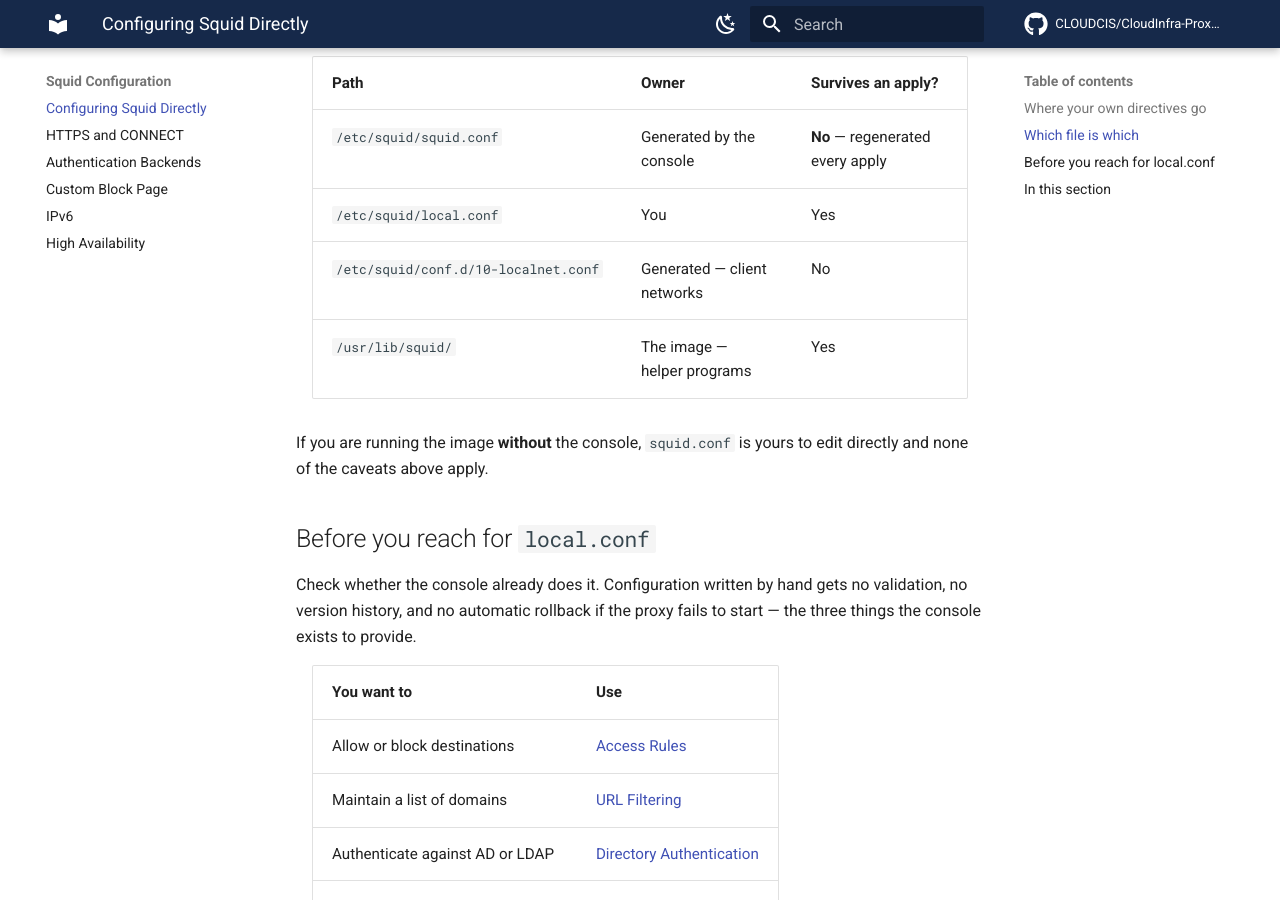
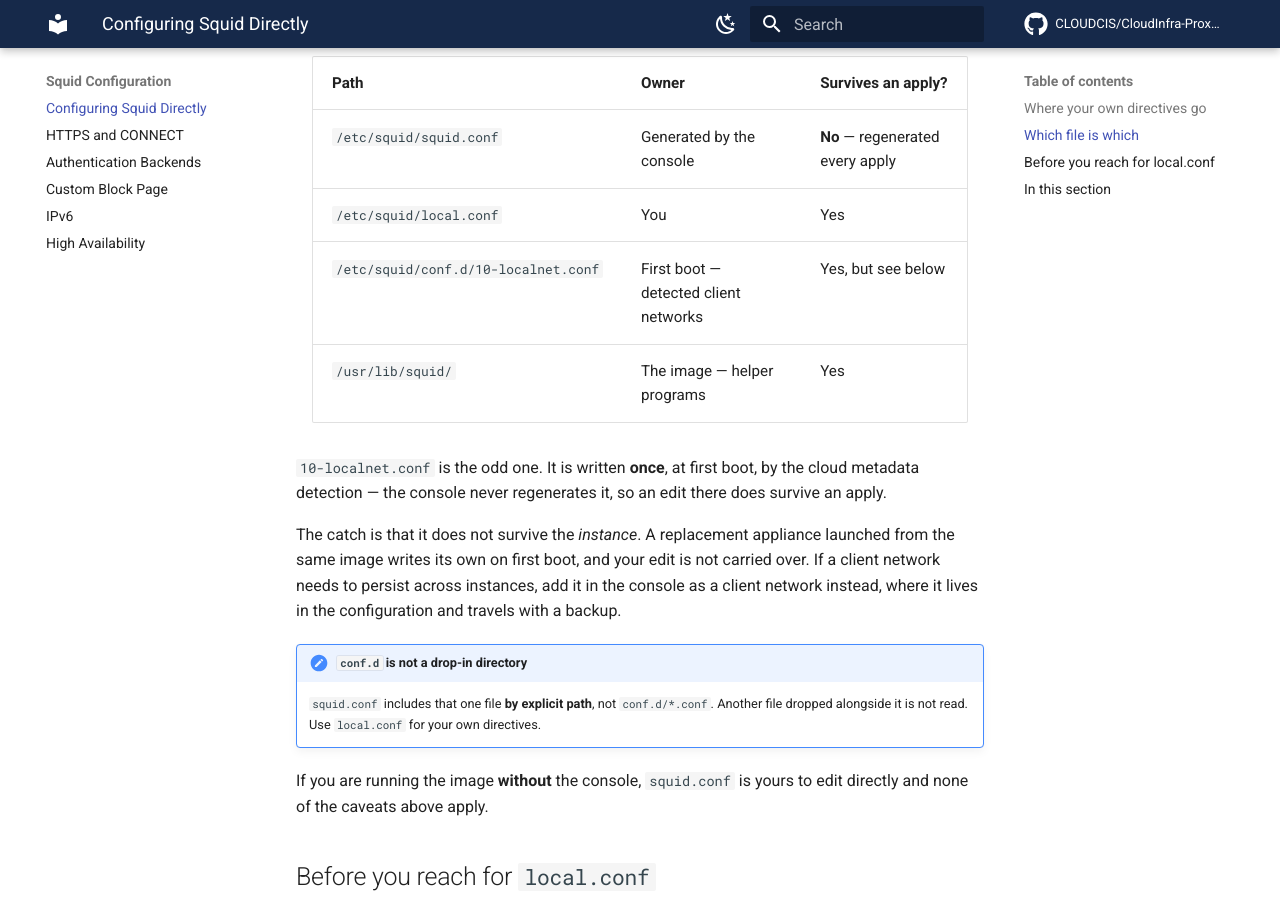
Before and after one commit to CLOUDCIS/CloudInfra-Proxy-Manager, an MkDocs documentation site: the page built from docs/squid/index.md, in a window 1280 px wide and 900 px high, scrolled down 1140 px. Built offline with MkDocs 1.6.1 and Material for MkDocs 9.7.7, drawn with Linux system fonts in a browser that asks for light colours; comment, search, counter and statistics services are not loaded.

Commit message:
Correct what happens to 10-localnet.conf on an apply
The file-ownership table said the detected client-network file does not survive
an apply. It does. Nothing in the apply pipeline writes it: the privileged
helper installs squid.conf and the auth credential and nothing else, and the
generator only emits an include line for it. It is written once, by the
first-boot metadata detection, and never touched again on that instance.

The real caveat is different, and more useful to know: an edit there survives
every apply but not the instance. A replacement appliance writes its own at
first boot and carries nothing over, so a client network that needs to outlive
the instance belongs in the console, where it travels with a backup.

Also notes that conf.d is not a drop-in directory. squid.conf includes that one
file by explicit path rather than conf.d/*.conf, so a second file placed
alongside it is silently never read - an easy assumption to make from the
directory name alone.

Co-Authored-By: Claude Opus 5 (1M context) <noreply@anthropic.com>

```diff
--- a/docs/squid/index.md
+++ b/docs/squid/index.md
@@ -50,8 +50,23 @@ console will overwrite it on the next apply.
 |---|---|---|
 | `/etc/squid/squid.conf` | Generated by the console | **No** — regenerated every apply |
 | `/etc/squid/local.conf` | You | Yes |
-| `/etc/squid/conf.d/10-localnet.conf` | Generated — client networks | No |
+| `/etc/squid/conf.d/10-localnet.conf` | First boot — detected client networks | Yes, but see below |
 | `/usr/lib/squid/` | The image — helper programs | Yes |
+
+`10-localnet.conf` is the odd one. It is written **once**, at first boot, by the
+cloud metadata detection — the console never regenerates it, so an edit there
+does survive an apply.
+
+The catch is that it does not survive the *instance*. A replacement appliance
+launched from the same image writes its own on first boot, and your edit is not
+carried over. If a client network needs to persist across instances, add it in
+the console as a client network instead, where it lives in the configuration and
+travels with a backup.
+
+!!! note "`conf.d` is not a drop-in directory"
+    `squid.conf` includes that one file **by explicit path**, not
+    `conf.d/*.conf`. Another file dropped alongside it is not read. Use
+    `local.conf` for your own directives.
 
 If you are running the image **without** the console, `squid.conf` is yours to
 edit directly and none of the caveats above apply.
```
